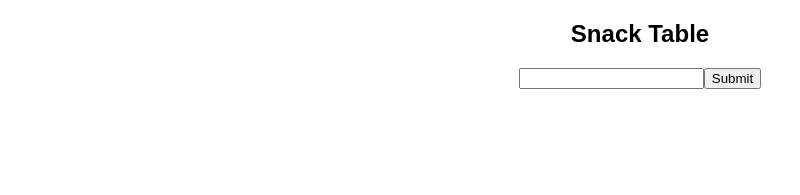
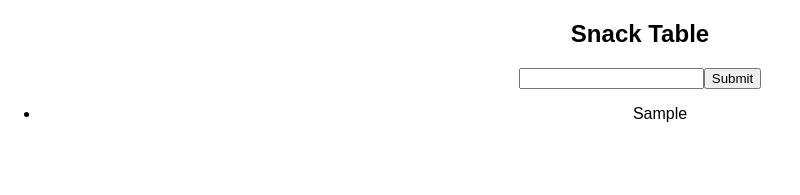
Before and after one commit to travislang/react-form-with-redux, a React (Create React App) app: page / in a window 1280 px wide. Both pictures are taken after typing "Sample" into the empty fields and a click on the button "Submit". Shown: the top 195 px of the page, without its empty margins (0-800 px from the left). Built offline with nearby package versions, Linux system fonts and the light colour scheme.

Commit message:
add component to display state on DOM

```diff
--- a/src/components/App/App.js
+++ b/src/components/App/App.js
@@ -1,6 +1,7 @@
 import React, { Component } from 'react';
 import './App.css';
 import InputForm from '../InputForm/InputForm';
+import SnackList from '../SnackList/SnackList';
 
 class App extends Component {
   render() {
@@ -8,6 +9,7 @@ class App extends Component {
       <div className="App">
         <h2>Snack Table</h2>
         <InputForm />
+        <SnackList />
       </div>
     );
   }
--- /dev/null
+++ b/src/components/SnackList/SnackList.jsx
@@ -0,0 +1,26 @@
+import React, { Component } from 'react';
+import { connect } from 'react-redux';
+
+class SnackList extends Component {
+
+
+    render() {
+        let snacks = this.props.reduxStore.snacks.map( (item, i) => {
+            return <li key={i}>{item}</li>
+        })
+        return (
+            <ul>
+                {snacks}
+            </ul>
+        )
+    }
+}
+
+const mapReduxStateToProps = (reduxStore) => {
+    //this makes this.props.reduxStore
+    return {
+        reduxStore
+    }
+}
+
+export default connect(mapReduxStateToProps)(SnackList);
```
